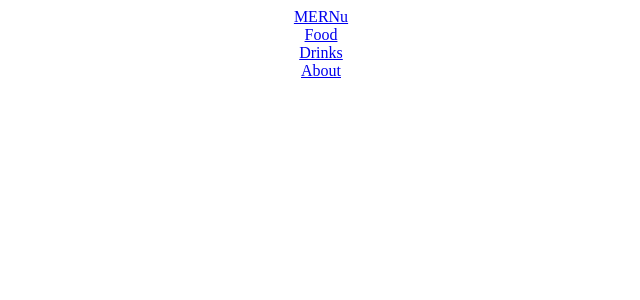
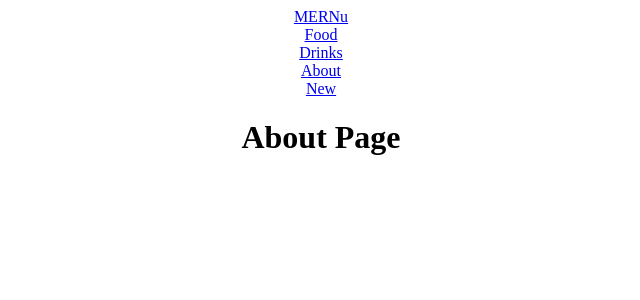
Before and after one commit to fvences92/Project3-frontend, a React (Create React App) app: page /about in a window 1280 px wide. Shown: the top 300 px of the page, without its empty margins (319-959 px from the left). Built offline with nearby package versions, Linux system fonts and the light colour scheme; no server answers.

Commit message:
debugging Food Page

```diff
--- a/src/components/Header.js
+++ b/src/components/Header.js
@@ -15,6 +15,9 @@ function Header(props) {
       <Link to="/about">
         <div>About</div>
       </Link>
+      <Link to="/new">
+        <div>New</div>
+      </Link>
     </nav>
   );
 }
--- a/src/components/Main.js
+++ b/src/components/Main.js
@@ -4,6 +4,7 @@ import Menu from "../pages/Menu";
 import Drinks from "../pages/Drinks";
 import New from "../pages/New";
 import Home from "../pages/Home";
+import About from '../pages/About'
 
 function Main(props) {
     //setting useState
@@ -12,25 +13,15 @@ function Main(props) {
     const URL = 'https://project-backend-3.herokuapp.com/meals'
 
     //fetching food from backend
-    const getFood =async() => {
+    const getFood = async() => {
       const response = await fetch(URL)
-      const data = await response.json
+      const data = await response.json()
       setFood(data);
     }
 
   // CREATE FOOD
   const createFood = async (eachFood) => {
-    // make post request to create food
-    if(!props.user) return; // do not run anycode in this function if there's no user
-    const token = await props.user.getIdToken();
-    await fetch(URL, {
-      method: "POST",
-      headers: {
-        "Content-Type": "Application/JSON",
-        "Authorization": "Bearer " + token
-      },
-      body: JSON.stringify(eachFood),
-    });
+    // make post request to create foo
     // update list of food
     getFood();
   };
@@ -65,16 +56,16 @@ function Main(props) {
     <main>
       <Switch>
         <Route exact path='/'>
-        <Home/>
+        <Home foods={ foods } />
         </Route>
-        <Route path='/menu/:id'
+        <Route path='/menu/'
           render={(rp) => (
             <Menu
             {...rp}
             />
             )}
         />
-        <Route exact path='/drinks/:id'
+        <Route exact path='/drinks/'
         render={(rp) => (
           <Drinks
           {...rp}
@@ -85,6 +76,10 @@ function Main(props) {
           <New/>
         </Route>
 
+        <Route exact path='/about'>
+          <About/>
+        </Route>
+
       </Switch>
     </main>
 
--- /dev/null
+++ b/src/pages/About.js
@@ -0,0 +1,5 @@
+function About(props) {
+    return<h1>About Page</h1>
+}
+
+export default About;
--- a/src/pages/Menu.js
+++ b/src/pages/Menu.js
@@ -30,7 +30,9 @@ const Menu = (props) => {
         )
     }
     return (
+
         <>
+        <h1>Menu Page</h1>
             {props.foods ? loaded() : loading()}
         </>
     )
```
